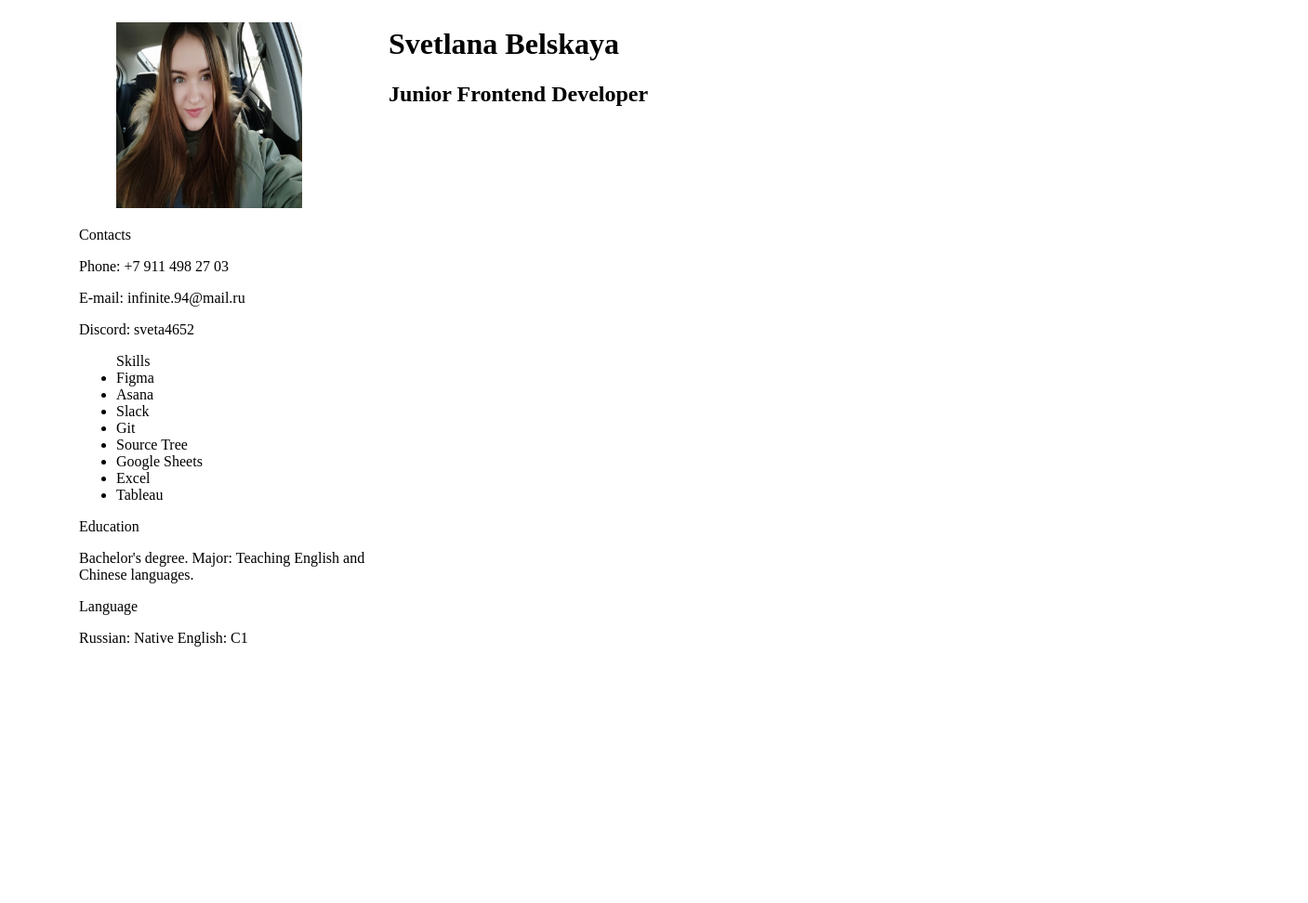
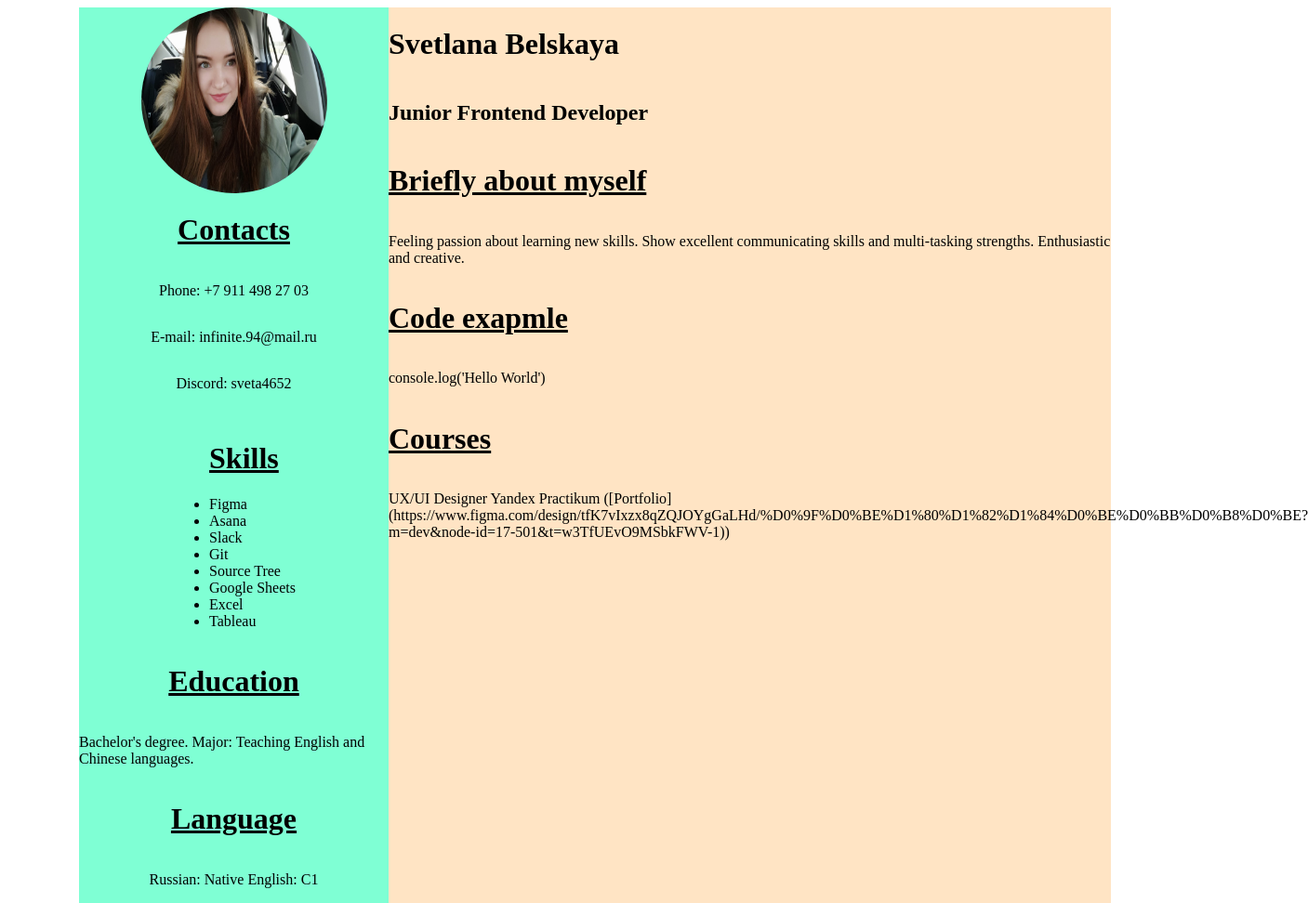
Before and after one commit to svetaa00/rsschool-cv, a plain HTML site: page index.html in a window 1280 px wide. Shown: the whole page at 93% size, 1407 px wide, since content can reach past the window. Before the commit the page ends 800 px from the top, so only its background shows below. Drawn offline with Linux system fonts and the light colour scheme.

Commit message:
feat: add col2

```diff
--- a/index.html
+++ b/index.html
@@ -10,12 +10,13 @@
     <main>
             <div class="flex-container">
                 <div class="col1">
-                    <figure><img src="./my photo.jpg" alt="my photo" width="200px" height="200px" /></figure>
-                    <p>Contacts</p>
+                    <img src="./my photo.jpg" alt="my photo" width="200px" height="200px" class="circle-image" />
+                    <div class="textcol1">
+                        <h1 class="underline">Contacts</h1>
                     <p>Phone: +7 911 498 27 03</p>
                     <p>E-mail: infinite.94@mail.ru</p>
                     <p>Discord: sveta4652</p>
-                    <ul>Skills
+                    <ul><h1 class="underline">Skills</h1>
                         <li>Figma</li>
                         <li>Asana</li>
                         <li>Slack</li>
@@ -25,16 +26,23 @@
                         <li>Excel</li>
                         <li>Tableau</li>
                     </ul>
-                    <p>Education</p>
+                    <h1 class="underline">Education</h1>
                     <p>Bachelor's degree.
                         Major: Teaching English and Chinese languages.</p>
-                        <p>Language</p>
+                        <h1 class="underline">Language</h1>
                         <p>Russian: Native
                             English: C1</p>
+                    </div>
                 </div>
                     <div class="col2">
-                        <h1>Svetlana Belskaya</h1>
-                        <h2>Junior Frontend Developer</h2>
+                        <h1 class="padding">Svetlana Belskaya</h1>
+                        <h2 class="padding">Junior Frontend Developer</h2>
+                        <h1 class="underline">Briefly about myself</h1>
+                        <p>Feeling passion about learning new skills. Show excellent communicating skills and multi-tasking strengths. Enthusiastic and creative.</p>
+                        <h1 class="underline">Code exapmle</h1>
+                        <p>console.log('Hello World')</p>
+                        <h1 class="underline">Courses</h1>
+                        <p>UX/UI Designer Yandex Practikum ([Portfolio](https://www.figma.com/design/tfK7vIxzx8qZQJOYgGaLHd/%D0%9F%D0%BE%D1%80%D1%82%D1%84%D0%BE%D0%BB%D0%B8%D0%BE?m=dev&node-id=17-501&t=w3TfUEvO9MSbkFWV-1))</p>
                     </div>
             </div>
     </main>
--- a/style.css
+++ b/style.css
@@ -4,8 +4,33 @@
     margin: 0 auto;
 }
 .col1 {
+    display: flex;
+    flex-direction: column;
+    align-items: center;
+    justify-content: center;
     width: 30%;
+    background-color: aquamarine;
+}
+.textcol1 {
+    text-align: left;
+    flex-direction: column;
+    align-items: center;
+    display: flex;
 }
 .col2 {
+    display: flex;
+    flex-direction: column;
+    align-items: start;
+    flex-direction: column;
     width: 70%;
+    background-color: bisque;
 }
+.underline {
+    text-decoration: underline;
+}
+.padding {
+    padding-left: 0px;
+}
+.circle-image {
+    border-radius: 60%;
+  }
```
